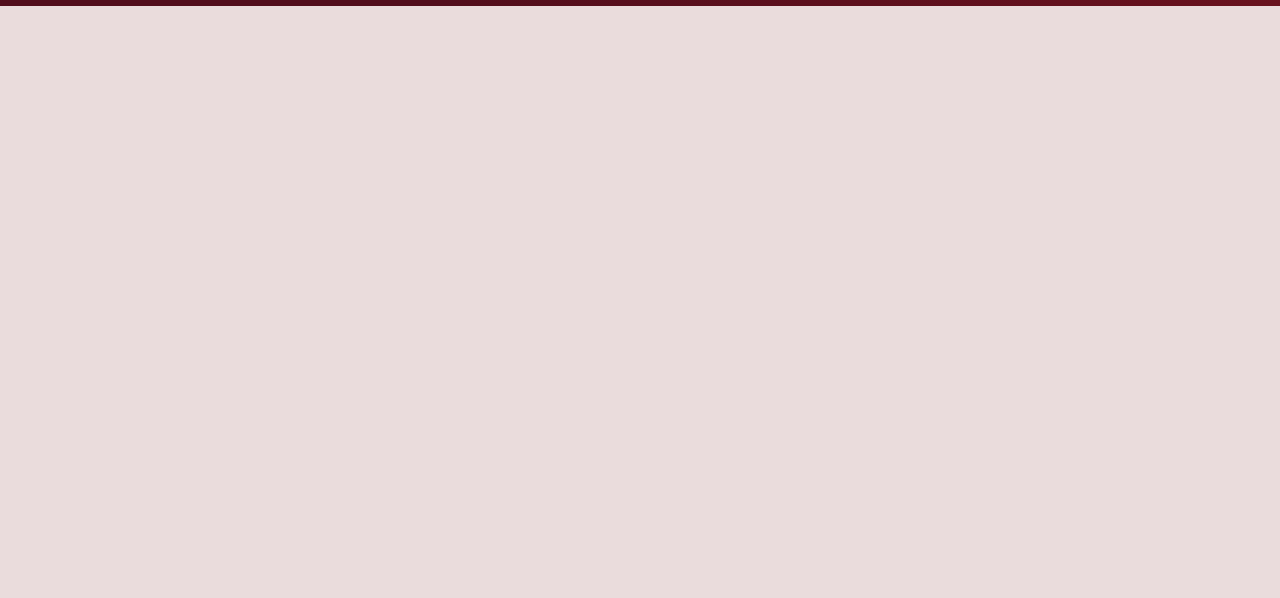
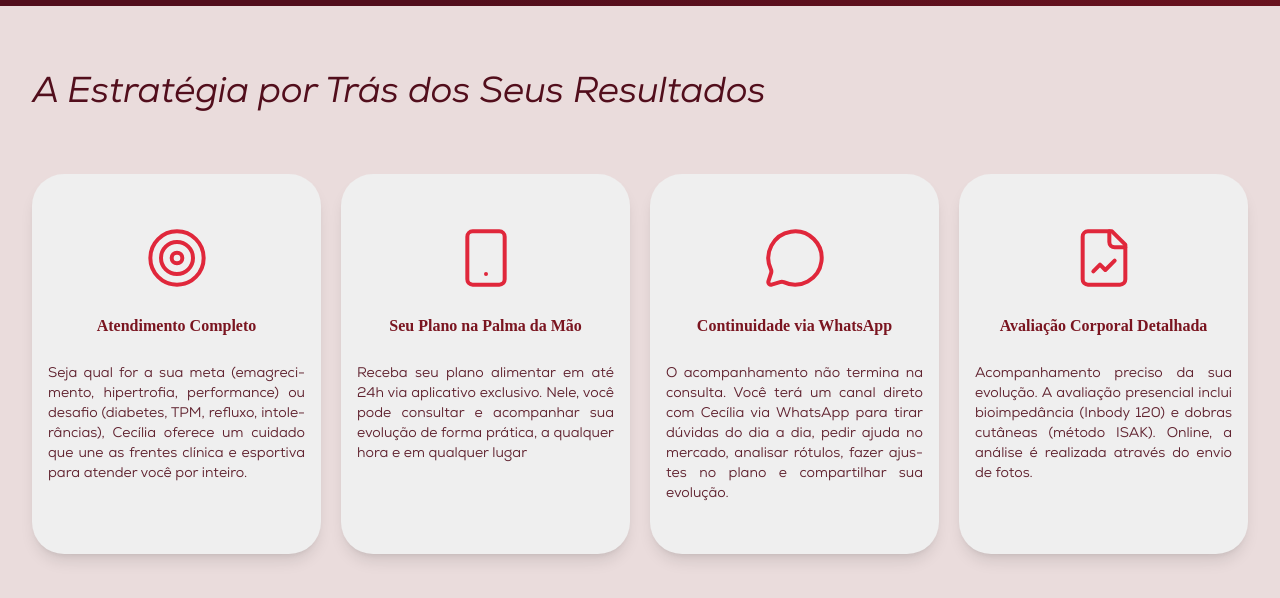
Before and after one commit to CaduFalcaoT/nutri-lp, a Next.js app: page / in a window 1280 px wide. Shown: the part 1496-2094 px from the top of the page. Before the commit the page ends 1502 px from the top, so only its background shows below. Built offline with nearby package versions, Linux system fonts and the light colour scheme; a web font is replaced by a local one.

Commit message:
feature section

```diff
--- a/package.json
+++ b/package.json
@@ -13,6 +13,7 @@
     "@radix-ui/react-slot": "^1.2.3",
     "class-variance-authority": "^0.7.1",
     "clsx": "^2.1.1",
+    "gsap": "^3.13.0",
     "lucide-react": "^0.545.0",
     "motion": "^12.23.24",
     "next": "15.5.4",
--- a/src/app/page.tsx
+++ b/src/app/page.tsx
@@ -1,4 +1,5 @@
 import AboutSection from "@/components/aboutsection/aboutsection";
+import FeaturesSection from "@/components/featuressection/featuressection";
 import Header from "@/components/header";
 import HeroSection from "@/components/herosection/herosection";
 
@@ -8,6 +9,7 @@ export default function Home() {
       <Header />
       <HeroSection />
       <AboutSection />
+      <FeaturesSection />
     </div>
   );
 }
--- /dev/null
+++ b/src/components/featuressection/featurecard.tsx
@@ -0,0 +1,71 @@
+"use client";
+import React, { useRef, useState } from "react";
+
+interface Position {
+  x: number;
+  y: number;
+}
+
+interface SpotlightCardProps extends React.PropsWithChildren {
+  className?: string;
+  spotlightColor?: `rgba(${number}, ${number}, ${number}, ${number})`;
+}
+
+const SpotlightCard: React.FC<SpotlightCardProps> = ({
+  children,
+  className = "",
+  spotlightColor = "rgba(255, 255, 255, 0.25)",
+}) => {
+  const divRef = useRef<HTMLDivElement>(null);
+  const [isFocused, setIsFocused] = useState<boolean>(false);
+  const [position, setPosition] = useState<Position>({ x: 0, y: 0 });
+  const [opacity, setOpacity] = useState<number>(0);
+
+  const handleMouseMove: React.MouseEventHandler<HTMLDivElement> = (e) => {
+    if (!divRef.current || isFocused) return;
+
+    const rect = divRef.current.getBoundingClientRect();
+    setPosition({ x: e.clientX - rect.left, y: e.clientY - rect.top });
+  };
+
+  const handleFocus = () => {
+    setIsFocused(true);
+    setOpacity(0.6);
+  };
+
+  const handleBlur = () => {
+    setIsFocused(false);
+    setOpacity(0);
+  };
+
+  const handleMouseEnter = () => {
+    setOpacity(0.6);
+  };
+
+  const handleMouseLeave = () => {
+    setOpacity(0);
+  };
+
+  return (
+    <div
+      ref={divRef}
+      onMouseMove={handleMouseMove}
+      onFocus={handleFocus}
+      onBlur={handleBlur}
+      onMouseEnter={handleMouseEnter}
+      onMouseLeave={handleMouseLeave}
+      className={`relative flex w-full flex-col items-center gap-6 overflow-hidden rounded-4xl border border-none !bg-[#EFEFEF] px-4 py-13 shadow-lg ${className}`}
+    >
+      <div
+        className="pointer-events-none absolute inset-0 opacity-0 transition-opacity duration-500 ease-in-out"
+        style={{
+          opacity,
+          background: `radial-gradient(circle at ${position.x}px ${position.y}px, ${spotlightColor}, transparent 80%)`,
+        }}
+      />
+      {children}
+    </div>
+  );
+};
+
+export default SpotlightCard;
--- /dev/null
+++ b/src/components/featuressection/featuressection.tsx
@@ -0,0 +1,72 @@
+import { FileChartLine, MessageCircle, Smartphone, Target } from "lucide-react";
+import SpotlightCard from "./featurecard";
+
+export default function FeaturesSection() {
+  return (
+    <div className="mx-auto flex w-full max-w-[1280px] flex-col px-8 py-16">
+      <h2 className="text-brand-secondary text-4xl italic">
+        A Estratégia por Trás dos Seus Resultados
+      </h2>
+      <div className="flex w-full gap-5 py-16">
+        <SpotlightCard
+          className="custom-spotlight-card"
+          spotlightColor="rgba(255, 166, 166, 0.6)"
+        >
+          <Target className="z-10 size-16 bg-gradient-to-r from-red-500 to-red-700 bg-clip-text stroke-[1.5px] text-[#E0273B]" />
+          <h3 className="text-brand-primary z-10 text-base font-bold">
+            Atendimento Completo
+          </h3>{" "}
+          <p className="text-brand-secondary text-justify text-sm break-words hyphens-auto opacity-90">
+            Seja qual for a sua meta (emagrecimento, hipertrofia, performance)
+            ou desafio (diabetes, TPM, refluxo, intolerâncias), Cecília oferece
+            um cuidado que une as frentes clínica e esportiva para atender você
+            por inteiro.
+          </p>
+        </SpotlightCard>
+        <SpotlightCard
+          className="custom-spotlight-card"
+          spotlightColor="rgba(255, 166, 166, 0.6)"
+        >
+          <Smartphone className="z-10 size-16 stroke-[1.5px] text-[#E0273B]" />
+          <h3 className="text-brand-primary z-10 text-base font-bold">
+            Seu Plano na Palma da Mão
+          </h3>{" "}
+          <p className="text-brand-secondary text-justify text-sm break-words hyphens-auto opacity-90">
+            Receba seu plano alimentar em até 24h via aplicativo exclusivo.
+            Nele, você pode consultar e acompanhar sua evolução de forma
+            prática, a qualquer hora e em qualquer lugar
+          </p>
+        </SpotlightCard>
+        <SpotlightCard
+          className="custom-spotlight-card"
+          spotlightColor="rgba(255, 166, 166, 0.6)"
+        >
+          <MessageCircle className="z-10 size-16 stroke-[1.5px] text-[#E0273B]" />
+          <h3 className="text-brand-primary z-10 text-base font-bold">
+            Continuidade via WhatsApp
+          </h3>{" "}
+          <p className="text-brand-secondary text-justify text-sm break-words hyphens-auto opacity-90">
+            O acompanhamento não termina na consulta. Você terá um canal direto
+            com Cecília via WhatsApp para tirar dúvidas do dia a dia, pedir
+            ajuda no mercado, analisar rótulos, fazer ajustes no plano e
+            compartilhar sua evolução.
+          </p>
+        </SpotlightCard>
+        <SpotlightCard
+          className="custom-spotlight-card"
+          spotlightColor="rgba(255, 166, 166, 0.6)"
+        >
+          <FileChartLine className="z-10 size-16 stroke-[1.5px] text-[#E0273B]" />
+          <h3 className="text-brand-primary z-10 text-base font-bold">
+            Avaliação Corporal Detalhada
+          </h3>{" "}
+          <p className="text-brand-secondary text-justify text-sm break-words hyphens-auto opacity-90">
+            Acompanhamento preciso da sua evolução. A avaliação presencial
+            inclui bioimpedância (Inbody 120) e dobras cutâneas (método ISAK).
+            Online, a análise é realizada através do envio de fotos.
+          </p>
+        </SpotlightCard>
+      </div>
+    </div>
+  );
+}
--- a/src/components/ui/button.tsx
+++ b/src/components/ui/button.tsx
@@ -16,7 +16,7 @@ const buttonVariants = cva(
         outline:
           "border bg-background shadow-xs hover:bg-accent hover:text-accent-foreground dark:bg-input/30 dark:border-input dark:hover:bg-input/50",
         secondary:
-          "bg-primary min-w-[276px] text-brand-secondary hover:bg-red-200 uppercase bg-[#FF6B6B] duration-150",
+          "min-w-[276px] text-brand-secondary hover:bg-red-200 uppercase bg-[#FF6B6B] duration-150",
         ghost:
           "hover:bg-accent hover:text-accent-foreground dark:hover:bg-accent/50",
         link: "text-primary underline-offset-4 hover:underline",
```
Also changed, not shown: 1 other file (tests, documents, lock files or other folders).
